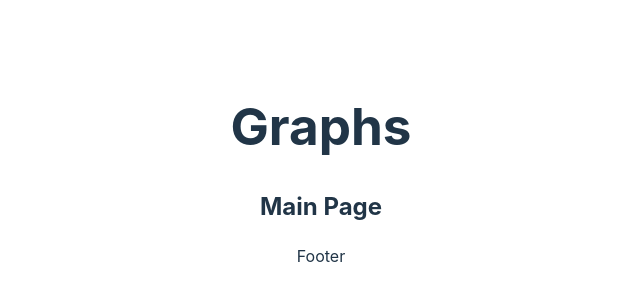
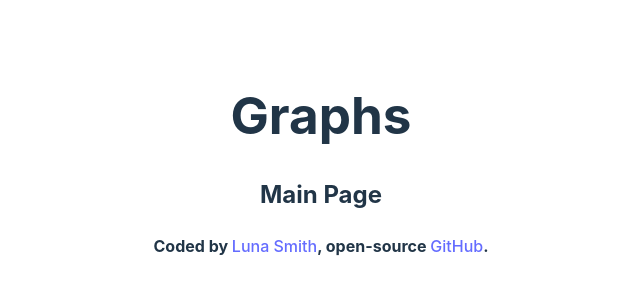
Before and after one commit to Lu-Smith/graphs_vue, a Vue app: page / in a window 1280 px wide. Shown: the part 234-534 px from the top of the page, without its empty margins (319-959 px from the left). Built offline with nearby package versions, Linux system fonts and the light colour scheme.

Commit message:
Updated MainFooter.vue

```diff
--- a/src/components/MainFooter.vue
+++ b/src/components/MainFooter.vue
@@ -1,3 +1,7 @@
 <template>
-    Footer
+    <h4>
+        Coded by
+        <a href="https://www.lunasmithart.com/" target="_blank">Luna Smith</a>, open-source
+        <a href="https://github.com/Lu-Smith/graphs_vue" target="_blank" >GitHub</a>.
+    </h4>
 </template>
```
